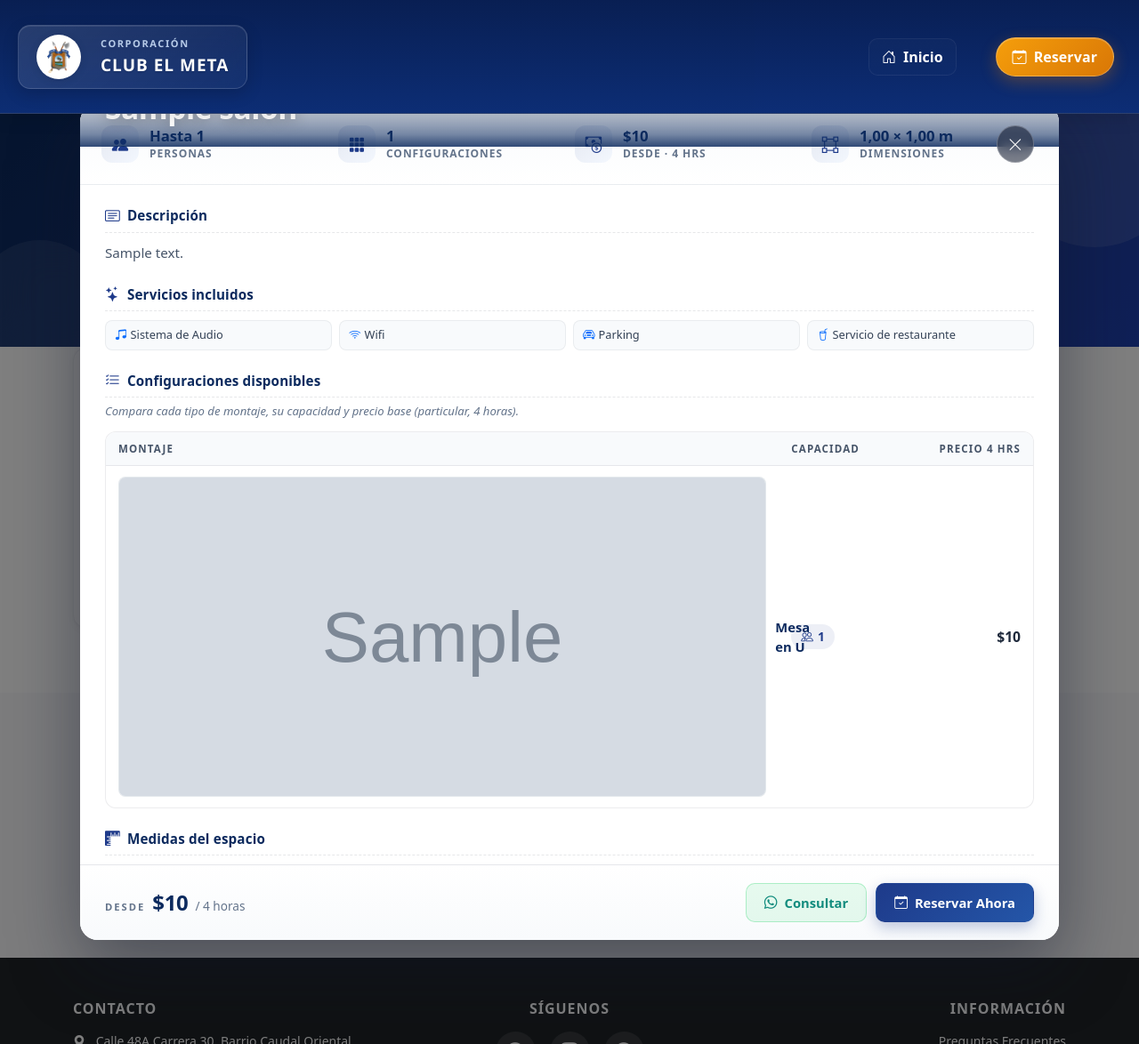
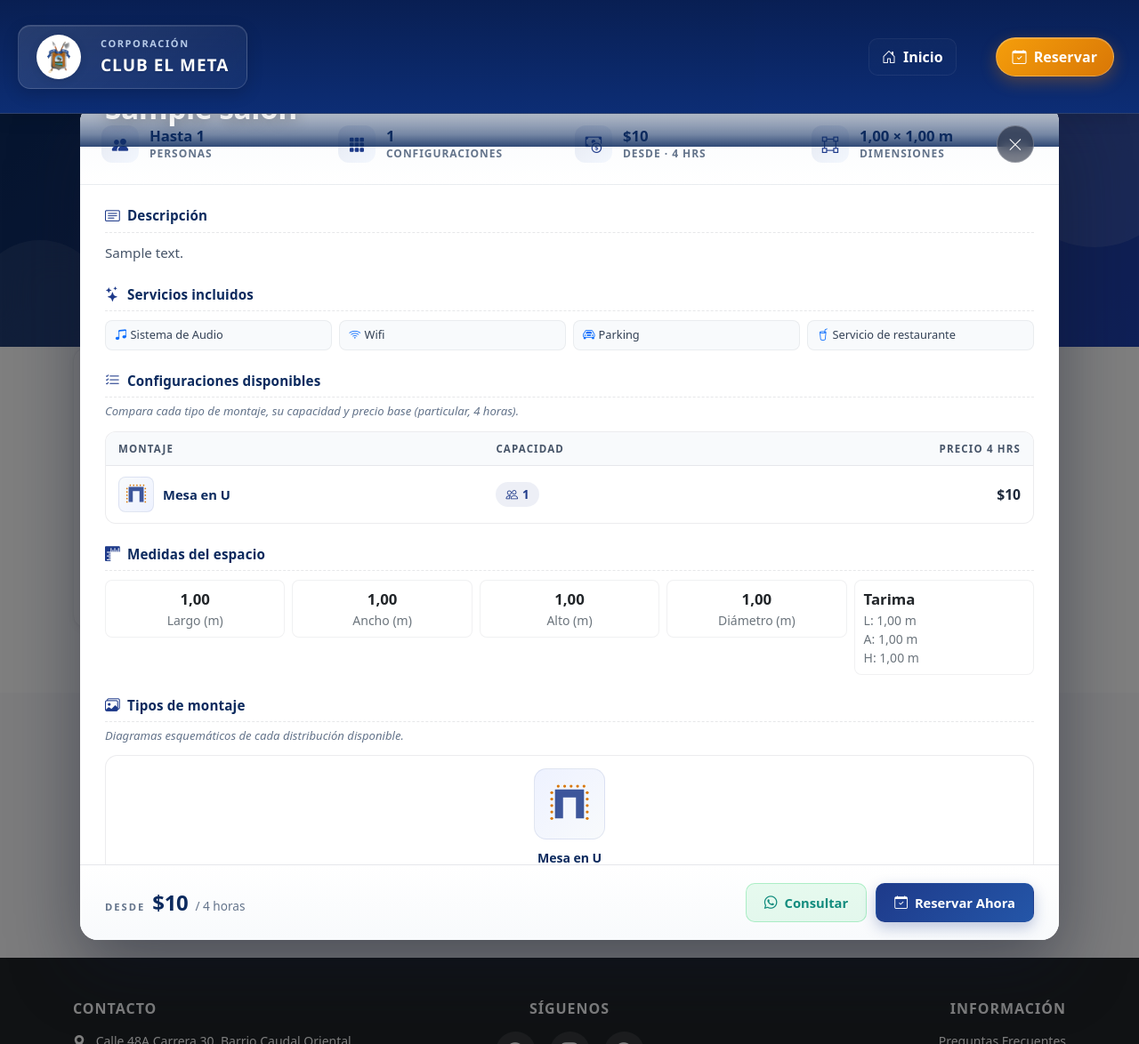
Before and after one commit to 444Pipe/clubmetaREPO, a Django app: page /espacios/ in a window 1280 px wide, after a click on "Detalles". Shown: the whole page at 89% size. Run offline with Django 5.2, Linux system fonts and the light colour scheme; tables that the repository leaves empty hold one stand-in row (values such as "Sample post"); grey boxes marked "Sample" are stand-in pictures.

Commit message:
SVG icons dinamicos por tipo de montaje, sin imagenes estaticas
Reemplaza las imagenes estaticas de montajes por iconos SVG
generados dinamicamente segun el tipo de configuracion.

- montaje_icons.py: nuevo template tag {% montaje_icon tipo %} con
  9 renderers (AUDITORIO, ESCUELA, BANQUETE, MESA_U, IMPERIAL,
  MESA_12, EMPRESARIAL, SOFA, CORTESIA) en paleta navy + dorado.
  Acepta codigo o etiqueta legible; fallback generico si llega
  tipo desconocido.
- espacios.html: tabla comparativa y galeria de tipos de montaje
  usan ahora {% montaje_icon m.tipo %}. Removida la dependencia
  de m.montaje_image y el lightbox (ya no aplica). Cards 80x80
  con gradient suave + hover lift premium.
- style.css: la regla global .modal img que forzaba 360px de alto
  ahora se aplica solo a las imagenes del carrusel principal del
  modal (.modal .modal-body > .carousel img y header), no a
  thumbnails. Esto resuelve el bug donde el thumbnail aparecia
  gigante.

Co-Authored-By: Claude Opus 4.7 (1M context) <noreply@anthropic.com>

```diff
--- /dev/null
+++ b/reservas/templatetags/montaje_icons.py
@@ -0,0 +1,210 @@
+"""
+Template tag que devuelve un SVG inline representando esquemáticamente cada
+tipo de montaje (auditorio, banquete, escuela, mesa en U, etc).
+
+Reemplaza las imágenes estáticas: el ícono se genera dinámicamente a partir
+del código del tipo de configuración (ConfiguracionSalon.TIPO_CONFIGURACION_CHOICES).
+"""
+from django import template
+from django.utils.safestring import mark_safe
+
+register = template.Library()
+
+
+# Paleta: navy primario, dorado acento, fondo translúcido
+NAVY = "#1e3a8a"
+NAVY_DARK = "#0c2a5e"
+GOLD = "#d97706"
+INK = "#475569"
+
+
+def _svg(content, viewbox="0 0 64 64"):
+    return (
+        f'<svg xmlns="http://www.w3.org/2000/svg" viewBox="{viewbox}" '
+        f'aria-hidden="true" focusable="false" class="montaje-svg">'
+        f'{content}</svg>'
+    )
+
+
+def _auditorio():
+    """Filas de sillas frente a una tarima/pantalla."""
+    seats = []
+    rows = [(24, [16, 22, 28, 34, 40, 46, 52]),
+            (32, [16, 22, 28, 34, 40, 46, 52]),
+            (40, [16, 22, 28, 34, 40, 46, 52]),
+            (48, [16, 22, 28, 34, 40, 46, 52])]
+    for cy, xs in rows:
+        for cx in xs:
+            seats.append(f'<circle cx="{cx}" cy="{cy}" r="2" fill="{NAVY}"/>')
+    stage = f'<rect x="14" y="12" width="40" height="4" rx="2" fill="{GOLD}"/>'
+    return _svg(stage + "".join(seats))
+
+
+def _escuela():
+    """Filas de mesas rectangulares con sillas detrás."""
+    parts = []
+    parts.append(f'<rect x="14" y="10" width="40" height="3" rx="1.5" fill="{GOLD}"/>')
+    for i, y in enumerate([22, 36, 50]):
+        # Mesas (rectángulo largo)
+        parts.append(f'<rect x="14" y="{y-2}" width="36" height="5" rx="1.5" fill="{NAVY}" opacity="0.85"/>')
+        # Sillas detrás (círculos)
+        for cx in [20, 28, 36, 44]:
+            parts.append(f'<circle cx="{cx}" cy="{y+8}" r="1.8" fill="{NAVY}"/>')
+    return _svg("".join(parts))
+
+
+def _banquete():
+    """Mesas redondas con sillas alrededor (vista de planta)."""
+    tables = [(20, 20), (44, 20), (20, 44), (44, 44)]
+    parts = []
+    for cx, cy in tables:
+        # Mesa redonda
+        parts.append(f'<circle cx="{cx}" cy="{cy}" r="6" fill="{NAVY}" opacity="0.85"/>')
+        # 8 sillas alrededor (puntos en círculo)
+        for k in range(8):
+            import math
+            ang = (k / 8.0) * 6.2832
+            sx = cx + 10 * math.cos(ang)
+            sy = cy + 10 * math.sin(ang)
+            parts.append(f'<circle cx="{sx:.1f}" cy="{sy:.1f}" r="1.6" fill="{GOLD}"/>')
+    return _svg("".join(parts))
+
+
+def _mesa_u():
+    """Mesa en forma de U con sillas en el exterior."""
+    parts = []
+    # U: tres rectángulos formando la U
+    parts.append(f'<path d="M14 14 L14 50 L24 50 L24 24 L40 24 L40 50 L50 50 L50 14 Z" '
+                 f'fill="{NAVY}" opacity="0.85"/>')
+    # Sillas en el exterior (puntos)
+    for cx, cy in [(10, 18), (10, 26), (10, 34), (10, 42), (10, 50),
+                   (54, 18), (54, 26), (54, 34), (54, 42), (54, 50),
+                   (18, 10), (26, 10), (34, 10), (42, 10), (50, 10)]:
+        parts.append(f'<circle cx="{cx}" cy="{cy}" r="1.8" fill="{GOLD}"/>')
+    return _svg("".join(parts))
+
+
+def _imperial():
+    """Mesa rectangular larga (imperial) con sillas alrededor."""
+    parts = []
+    parts.append(f'<rect x="16" y="20" width="32" height="24" rx="2" fill="{NAVY}" opacity="0.88"/>')
+    # Sillas a lo largo
+    for cx in [20, 28, 36, 44]:
+        parts.append(f'<circle cx="{cx}" cy="14" r="1.8" fill="{GOLD}"/>')
+        parts.append(f'<circle cx="{cx}" cy="50" r="1.8" fill="{GOLD}"/>')
+    for cy in [26, 34, 42]:
+        parts.append(f'<circle cx="12" cy="{cy}" r="1.8" fill="{GOLD}"/>')
+        parts.append(f'<circle cx="52" cy="{cy}" r="1.8" fill="{GOLD}"/>')
+    return _svg("".join(parts))
+
+
+def _mesa_12():
+    """Una única mesa redonda grande para 12 personas."""
+    parts = [f'<circle cx="32" cy="32" r="14" fill="{NAVY}" opacity="0.88"/>']
+    import math
+    for k in range(12):
+        ang = (k / 12.0) * 6.2832
+        sx = 32 + 20 * math.cos(ang)
+        sy = 32 + 20 * math.sin(ang)
+        parts.append(f'<circle cx="{sx:.1f}" cy="{sy:.1f}" r="2" fill="{GOLD}"/>')
+    return _svg("".join(parts))
+
+
+def _empresarial():
+    """Mesa de juntas: rectangular con sillas en los lados largos."""
+    parts = []
+    parts.append(f'<rect x="14" y="24" width="36" height="16" rx="3" fill="{NAVY}" opacity="0.88"/>')
+    for cx in [18, 24, 30, 36, 42, 48]:
+        parts.append(f'<circle cx="{cx}" cy="18" r="2" fill="{GOLD}"/>')
+        parts.append(f'<circle cx="{cx}" cy="46" r="2" fill="{GOLD}"/>')
+    # Sillas cabeza
+    parts.append(f'<circle cx="10" cy="32" r="2" fill="{GOLD}"/>')
+    parts.append(f'<circle cx="54" cy="32" r="2" fill="{GOLD}"/>')
+    return _svg("".join(parts))
+
+
+def _sofa():
+    """Salas de estar con sofás dispuestos en lounge."""
+    parts = []
+    # Sofás como rectángulos redondeados con cojines
+    parts.append(f'<rect x="14" y="20" width="20" height="8" rx="2" fill="{NAVY}" opacity="0.85"/>')
+    parts.append(f'<rect x="36" y="20" width="14" height="8" rx="2" fill="{NAVY}" opacity="0.85"/>')
+    parts.append(f'<rect x="14" y="38" width="14" height="8" rx="2" fill="{NAVY}" opacity="0.85"/>')
+    parts.append(f'<rect x="30" y="38" width="20" height="8" rx="2" fill="{NAVY}" opacity="0.85"/>')
+    # Mesa de centro
+    parts.append(f'<circle cx="32" cy="32" r="4" fill="{GOLD}"/>')
+    return _svg("".join(parts))
+
+
+def _cortesia():
+    """Etiqueta / regalo de cortesía."""
+    parts = []
+    parts.append(f'<rect x="14" y="22" width="36" height="28" rx="3" fill="{NAVY}" opacity="0.88"/>')
+    # Lazo
+    parts.append(f'<path d="M20 22 L32 14 L44 22" fill="none" stroke="{GOLD}" stroke-width="3" stroke-linecap="round"/>')
+    parts.append(f'<circle cx="32" cy="14" r="3" fill="{GOLD}"/>')
+    # Cinta vertical
+    parts.append(f'<rect x="30" y="22" width="4" height="28" fill="{GOLD}"/>')
+    return _svg("".join(parts))
+
+
+def _generic():
+    """Fallback: grid de 4 celdas."""
+    parts = []
+    for x in (18, 36):
+        for y in (18, 36):
+            parts.append(f'<rect x="{x}" y="{y}" width="10" height="10" rx="2" fill="{NAVY}" opacity="0.85"/>')
+    return _svg("".join(parts))
+
+
+# Mapeo desde TIPO_CONFIGURACION_CHOICES (código) a renderer
+_RENDERERS = {
+    'AUDITORIO': _auditorio,
+    'ESCUELA': _escuela,
+    'BANQUETE': _banquete,
+    'MESA_U': _mesa_u,
+    'IMPERIAL': _imperial,
+    'MESA_12': _mesa_12,
+    'EMPRESARIAL': _empresarial,
+    'SOFA': _sofa,
+    'CORTESIA': _cortesia,
+}
+
+# También permitimos resolver por etiqueta legible (display) por si el contexto
+# solo trae el nombre humano del tipo (ej. "Mesa en U", "Auditorio")
+_LABEL_TO_CODE = {
+    'mesa en u': 'MESA_U',
+    'u': 'MESA_U',
+    'auditorio': 'AUDITORIO',
+    'escuela': 'ESCUELA',
+    'banquete': 'BANQUETE',
+    'sofá': 'SOFA',
+    'sofa': 'SOFA',
+    'cortesía': 'CORTESIA',
+    'cortesia': 'CORTESIA',
+    'mesa de 12': 'MESA_12',
+    'mesa 12': 'MESA_12',
+    'imperial': 'IMPERIAL',
+    'empresarial': 'EMPRESARIAL',
+}
+
+
+@register.simple_tag
+def montaje_icon(tipo):
+    """Devuelve un SVG inline para el tipo de montaje dado.
+
+    `tipo` puede ser el código (ej. 'AUDITORIO') o la etiqueta legible
+    (ej. 'Auditorio', 'Mesa en U').
+    """
+    if not tipo:
+        return mark_safe(_generic())
+    key = str(tipo).strip()
+    # Primero intentar por código directo (mayúsculas)
+    renderer = _RENDERERS.get(key.upper())
+    if renderer is None:
+        # Si no, intentar por etiqueta humana
+        code = _LABEL_TO_CODE.get(key.lower())
+        renderer = _RENDERERS.get(code) if code else None
+    if renderer is None:
+        return mark_safe(_generic())
+    return mark_safe(renderer())
--- a/static/css/style.css
+++ b/static/css/style.css
@@ -281,13 +281,17 @@ a.theme-link{color:var(--accent-500);font-weight:600}
 }
 
 /* Uniform image sizing for carousels and content images */
-/* Use object-fit: cover to preserve aspect and crop consistently */
+/* Use object-fit: cover to preserve aspect and crop consistently.
+   NOTA: la regla `.modal img` se restringe a imágenes del carrusel
+   principal del modal y se EXCLUYEN los iconos/thumbnails para que
+   no aparezcan a 360px de alto. */
 .carousel-inner img,
 .carousel-img,
 .habitaciones .card-img-top,
 .space-card img,
 .events-section img,
-.modal img {
+.modal .modal-body > .carousel img,
+.modal .modal-header img {
   width: 100%;
   height: 360px !important;
   object-fit: cover !important;
@@ -301,7 +305,8 @@ a.theme-link{color:var(--accent-500);font-weight:600}
   .habitaciones .card-img-top,
   .space-card img,
   .events-section img,
-  .modal img {
+  .modal .modal-body > .carousel img,
+  .modal .modal-header img {
     height: 220px !important;
   }
 }
--- a/templates/espacios.html
+++ b/templates/espacios.html
@@ -2,6 +2,7 @@
 {% load static %}
 {% load custom_filters %}
 {% load humanize %}
+{% load montaje_icons %}
 {% block title %}Espacios Disponibles - CLUB EL META{% endblock %}
 {% block content %}
 
@@ -250,11 +251,9 @@
                     <tr>
                       <td>
                         <div class="salon-config-name">
-                          {% if m.montaje_image %}
-                          <img src="{% static 'img/' %}{{ m.montaje_image }}" alt="{{ m.tipo }}" class="salon-config-thumb">
-                          {% else %}
-                          <span class="salon-config-thumb salon-config-thumb-placeholder"><i class="bi bi-grid"></i></span>
-                          {% endif %}
+                          <span class="salon-config-thumb salon-config-thumb-svg">
+                            {% montaje_icon m.tipo %}
+                          </span>
                           <span>{{ m.tipo }}</span>
                         </div>
                       </td>
@@ -299,22 +298,21 @@
             </section>
             {% endif %}
 
-            <!-- Galería de montajes (thumbnails grandes, clic = lightbox) -->
+            <!-- Galería de montajes (iconos SVG dinámicos por tipo) -->
             {% if r.configuraciones %}
             <section class="salon-section">
-              <h6 class="salon-section-title"><i class="bi bi-images"></i> Galería de montajes</h6>
-              <p class="salon-section-hint">Haz clic en una imagen para verla en grande.</p>
-              <div class="montaje-grid">
+              <h6 class="salon-section-title"><i class="bi bi-images"></i> Tipos de montaje</h6>
+              <p class="salon-section-hint">Diagramas esquemáticos de cada distribución disponible.</p>
+              <div class="montaje-icon-grid">
                 {% for m in r.configuraciones %}
-                  <div class="montaje-item">
-                    {% if m.montaje_image %}
-                      <div class="montaje-thumb-wrap">
-                        <img src="{% static 'img/' %}{{ m.montaje_image }}" alt="{{ m.tipo }}" class="montaje-thumb" data-full="{% static 'img/' %}{{ m.montaje_image }}">
-                      </div>
-                      <div class="montaje-caption" title="{{ m.tipo }}">{{ m.tipo }}</div>
-                    {% else %}
-                      <div class="montaje-placeholder">{{ m.tipo }}</div>
-                    {% endif %}
+                  <div class="montaje-icon-item">
+                    <div class="montaje-icon-box">
+                      {% montaje_icon m.tipo %}
+                    </div>
+                    <div class="montaje-icon-caption">
+                      <span class="montaje-icon-name">{{ m.tipo }}</span>
+                      <span class="montaje-icon-cap"><i class="bi bi-people"></i> {{ m.capacidad }}</span>
+                    </div>
                   </div>
                 {% endfor %}
               </div>
@@ -1171,6 +1169,86 @@
     color: #94a3b8;
     font-size: 1rem;
   }
+  /* SVG icon dentro de la tabla comparativa */
+  .salon-config-thumb-svg {
+    display: inline-flex;
+    align-items: center;
+    justify-content: center;
+    padding: 4px;
+    background: linear-gradient(135deg, #f8fafc, #eef2ff);
+    border: 1px solid rgba(30, 58, 138, 0.10);
+  }
+  .salon-config-thumb-svg .montaje-svg {
+    width: 100%;
+    height: 100%;
+    max-width: 32px;
+    max-height: 32px;
+  }
+
+  /* Galería de iconos de montaje (sección dedicada) */
+  .montaje-icon-grid {
+    display: grid;
+    grid-template-columns: repeat(auto-fit, minmax(130px, 1fr));
+    gap: 14px;
+  }
+  .montaje-icon-item {
+    background: #ffffff;
+    border: 1px solid rgba(15, 23, 42, 0.08);
+    border-radius: 14px;
+    padding: 14px 12px;
+    text-align: center;
+    transition: border-color 0.2s ease, transform 0.2s ease, box-shadow 0.2s ease;
+  }
+  .montaje-icon-item:hover {
+    border-color: rgba(30, 58, 138, 0.30);
+    transform: translateY(-3px);
+    box-shadow: 0 10px 22px rgba(15, 23, 42, 0.08);
+  }
+  .montaje-icon-box {
+    width: 80px;
+    height: 80px;
+    margin: 0 auto 10px;
+    border-radius: 14px;
+    background: linear-gradient(135deg, #eef2ff 0%, #f8fafc 100%);
+    border: 1px solid rgba(30, 58, 138, 0.10);
+    display: inline-flex;
+    align-items: center;
+    justify-content: center;
+    padding: 10px;
+  }
+  .montaje-icon-box .montaje-svg {
+    width: 100%;
+    height: 100%;
+    max-width: 60px;
+    max-height: 60px;
+  }
+  .montaje-icon-caption {
+    display: flex;
+    flex-direction: column;
+    gap: 4px;
+  }
+  .montaje-icon-name {
+    font-weight: 700;
+    color: #0c2a5e;
+    font-size: 0.88rem;
+    letter-spacing: -0.005em;
+  }
+  .montaje-icon-cap {
+    display: inline-flex;
+    align-items: center;
+    justify-content: center;
+    gap: 4px;
+    color: #64748b;
+    font-size: 0.78rem;
+    font-weight: 600;
+  }
+  .montaje-icon-cap i { color: #1e3a8a; font-size: 0.85rem; }
+
+  @media (max-width: 575.98px) {
+    .montaje-icon-grid { grid-template-columns: repeat(auto-fit, minmax(110px, 1fr)); gap: 10px; }
+    .montaje-icon-box { width: 64px; height: 64px; padding: 8px; }
+    .montaje-icon-box .montaje-svg { max-width: 48px; max-height: 48px; }
+  }
   .salon-cap-badge {
     display: inline-flex;
     align-items: center;
```
